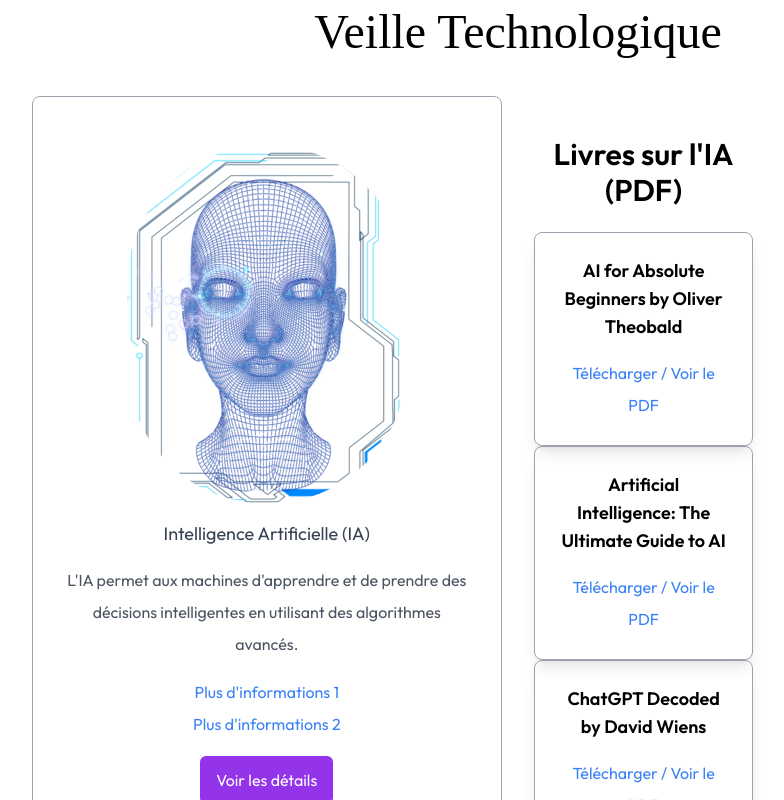
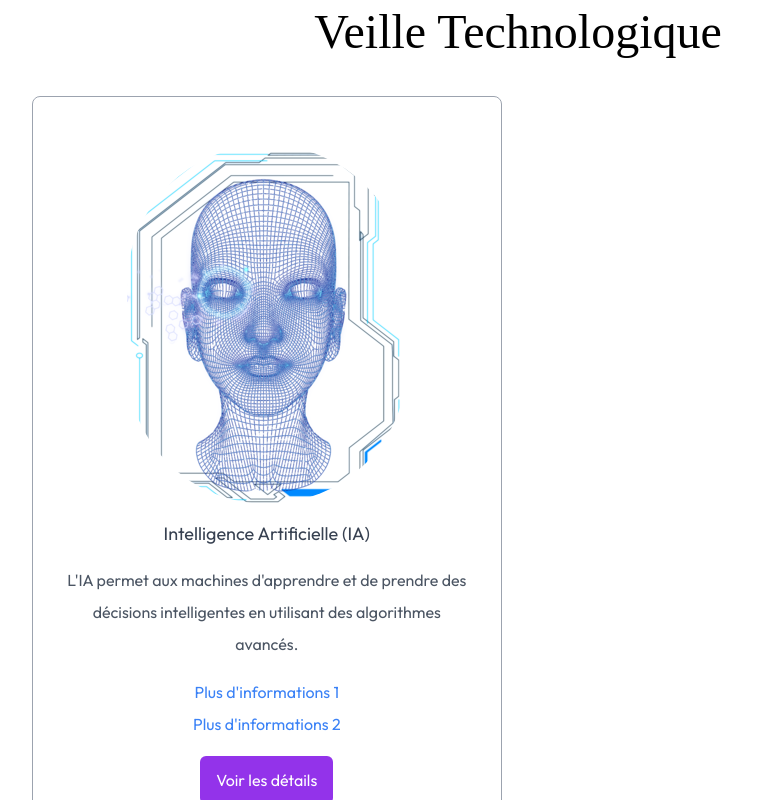
Before and after one commit to samaholicc/ReactPortfolio, a React (Vite) app: page / in a window 1280 px wide. Shown: the part 4420-5220 px from the top of the page, without its empty margins (122-906 px from the left). Built offline with nearby package versions, Linux system fonts and the light colour scheme; a web font is replaced by a local one.

Commit message:
last1 flux RSS

```diff
--- a/src/components/Services.jsx
+++ b/src/components/Services.jsx
@@ -98,23 +98,17 @@ const Services = () => {
             >
               Voir les détails
             </button>
-          </motion.div>
-        </div>
-        <div className="grid grid-cols-1 lg:grid-cols-2 gap-8 my-10">
-
-
 
             {/* Section des livres PDF */}
-    <div>
+            <div className="mt-8">
               <h2 className="text-center text-3xl font-semibold mb-6">
                 Livres sur l'IA (PDF)
               </h2>
-
               <div>
                 {pdfFiles.map((pdf, index) => (
                   <div
                     key={index}
-            className="border border-gray-400 rounded-lg p-6 shadow-lg text-center"
+                    className="border border-gray-400 rounded-lg p-6 shadow-lg text-center mb-4"
                   >
                     <h3 className="text-lg font-semibold mb-4">{pdf.name}</h3>
                     <a
@@ -129,12 +123,21 @@ const Services = () => {
                 ))}
               </div>
             </div>
+          </motion.div>
+        </div>
+
+        {/* Right column or other content can go here */}
+        <div className="grid grid-cols-1 lg:grid-cols-2 gap-8 my-10">
+          {/* Add any additional content for the right column here */}
+        </div>
+      </div>
     </div>
 
 
 
 
-</div>
+  );
+
 
       {/* Popup Modale */}
       {showModal && selectedService && (
@@ -168,8 +171,7 @@ const Services = () => {
           </motion.div>
         </div>
       )}
-    </div>
 
 
-    )}
+    };
 export default Services;
```
Lines whose indentation alone changed are shown as unchanged.
